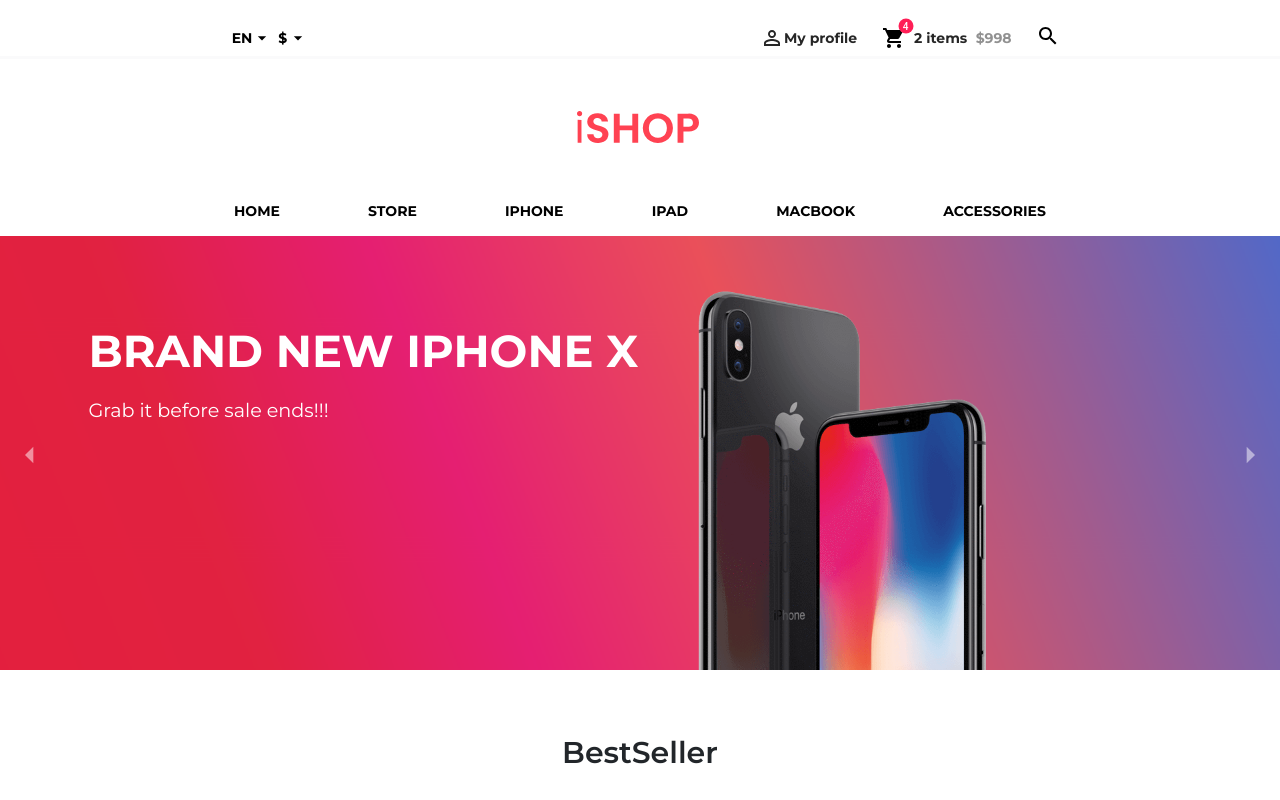
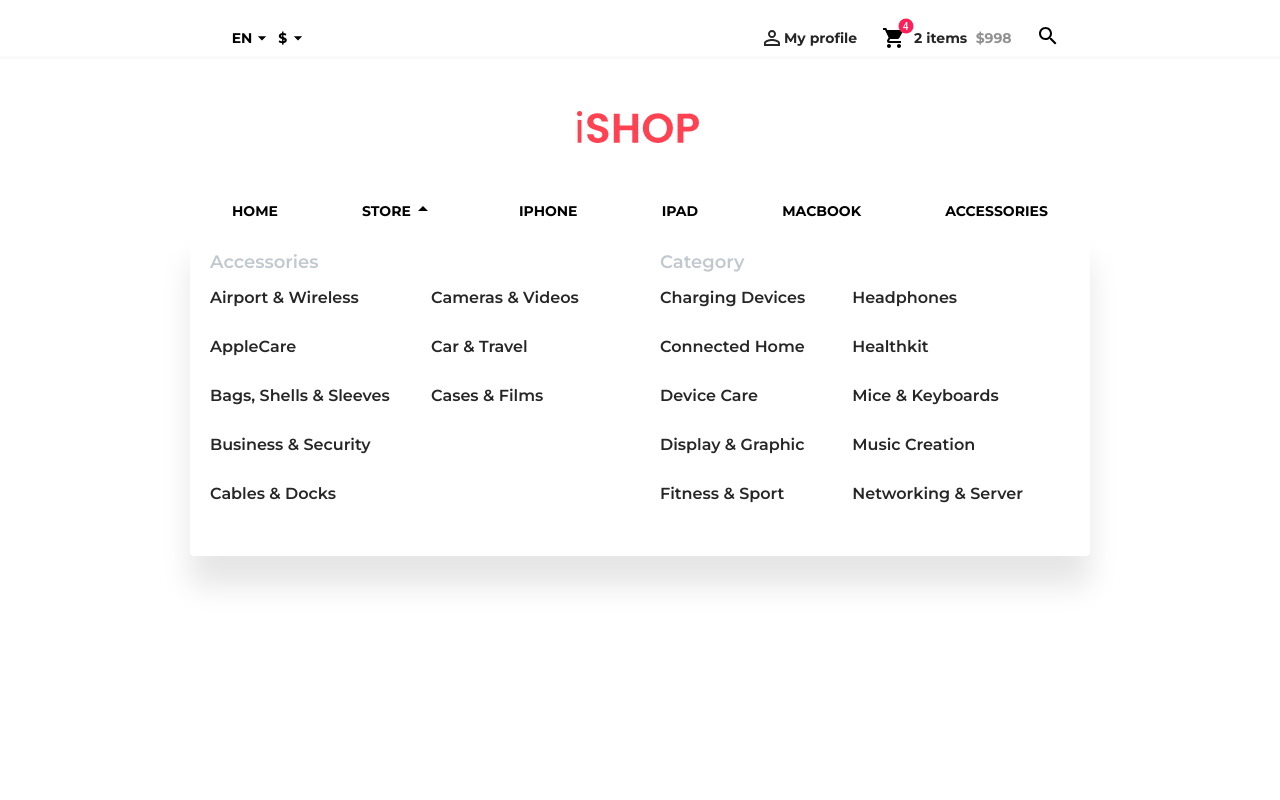
Before and after one commit to Thaarik/E-Commerce-App, a React (Create React App) app in the folder e-commerce-app/: page / in a window 1280 px wide. Both pictures are taken after a click on the element "STORE". Shown: the top 800 px of the page. Built offline with nearby package versions, Linux system fonts and the light colour scheme.

Commit message:
Dropdown function

```diff
--- a/e-commerce-app/package.json
+++ b/e-commerce-app/package.json
@@ -16,6 +16,7 @@
     "react": "^17.0.2",
     "react-dom": "^17.0.2",
     "react-elastic-carousel": "^0.11.5",
+    "react-router-dom": "^5.2.0",
     "react-scripts": "4.0.3",
     "styled-components": "^5.3.1",
     "web-vitals": "^1.1.2"
--- a/e-commerce-app/src/Api/ApiData.js
+++ b/e-commerce-app/src/Api/ApiData.js
@@ -19,6 +19,100 @@
 import Netatmo from "./../Images/Web/Netatmo_rain.svg";
 import beats from "./../Images/Web/beats_solo_2.svg";
 
+export const dropdown = [
+  {
+    id: 1,
+    type: "accessories",
+    product: "Airport & Wireless",
+  },
+  {
+    id: 2,
+    type: "accessories",
+    product: "AppleCare",
+  },
+  {
+    id: 3,
+    type: "accessories",
+    product: "Bags, Shells & Sleeves",
+  },
+  {
+    id: 4,
+    type: "accessories",
+    product: "Business & Security",
+  },
+  {
+    id: 5,
+    type: "accessories",
+    product: "Cables & Docks",
+  },
+  {
+    id: 6,
+    type: "accessories",
+    product: "Cameras & Videos",
+  },
+  {
+    id: 7,
+    type: "accessories",
+    product: "Car & Travel",
+  },
+  {
+    id: 8,
+    type: "accessories",
+    product: "Cases & Films",
+  },
+
+  {
+    id: 9,
+    type: "category",
+    product: "Charging Devices",
+  },
+  {
+    id: 10,
+    type: "category",
+    product: "Connected Home",
+  },
+
+  {
+    id: 11,
+    type: "category",
+    product: "Device Care",
+  },
+  {
+    id: 12,
+    type: "category",
+    product: "Display & Graphic",
+  },
+  {
+    id: 13,
+    type: "category",
+    product: "Fitness & Sport",
+  },
+  {
+    id: 14,
+    type: "category",
+    product: "Headphones",
+  },
+  {
+    id: 15,
+    type: "category",
+    product: "Healthkit",
+  },
+  {
+    id: 16,
+    type: "category",
+    product: "Mice & Keyboards",
+  },
+  {
+    id: 17,
+    type: "category",
+    product: "Music Creation",
+  },
+  {
+    id: 18,
+    type: "category",
+    product: "Networking & Server",
+  },
+];
 export const features = [
   {
     id: 1,
@@ -87,7 +181,7 @@
     discountPrice: "499",
     rating: 4,
     bestSeller: true,
-    featured:false,
+    featured: false,
     img: Macbook1,
   },
   {
@@ -98,7 +192,7 @@
     discountPrice: "499",
     rating: 4,
     bestSeller: true,
-    featured:false,
+    featured: false,
     img: Macbook1,
   },
   {
@@ -109,7 +203,7 @@
     discountPrice: "499",
     rating: 4,
     bestSeller: true,
-    featured:false,
+    featured: false,
     img: Macbook1,
   },
   {
@@ -120,7 +214,7 @@
     discountPrice: "499",
     rating: 4,
     bestSeller: true,
-    featured:false,
+    featured: false,
     img: iPhone8,
   },
   {
@@ -130,7 +224,7 @@
     originalPrice: "599",
     discountPrice: "499",
     bestSeller: true,
-    featured:false,
+    featured: false,
     img: iPhone11,
   },
   {
@@ -140,7 +234,7 @@
     originalPrice: "599",
     discountPrice: "499",
     bestSeller: true,
-    featured:false,
+    featured: false,
     img: iPad,
   },
   {
@@ -150,7 +244,7 @@
     originalPrice: "599",
     discountPrice: "499",
     bestSeller: true,
-    featured:false,
+    featured: false,
     img: iWatch,
   },
   {
@@ -160,7 +254,7 @@
     originalPrice: "599",
     discountPrice: "499",
     bestSeller: true,
-    featured:false,
+    featured: false,
     img: iPod,
   },
   {
@@ -170,58 +264,57 @@
     originalPrice: "599",
     discountPrice: "499",
     bestSeller: true,
-    featured:true,
+    featured: true,
     img: airpods,
   },
   {
-    id: 11,
+    id: 10,
     productName: "Apple iPod",
     category: "Accessories",
     originalPrice: "599",
     discountPrice: "499",
     bestSeller: true,
-    featured:true,
+    featured: true,
     img: AirpodMax,
   },
   {
-    id: 12,
+    id: 11,
     productName: "H-Squared tvTray",
     category: "Accessories",
     originalPrice: "599",
     discountPrice: "499",
     bestSeller: true,
-    featured:true,
+    featured: true,
     img: Hsquared,
   },
   {
-    id: 13,
+    id: 12,
     productName: "Netatmo Rain Gauge",
     category: "Accessories",
     originalPrice: "599",
     discountPrice: "499",
     bestSeller: true,
-    featured:true,
+    featured: true,
     img: Netatmo,
   },
   {
-    id: 14,
+    id: 13,
     productName: "Beats Solo 2 On Ear Headphones - Black",
     category: "Accessories",
     originalPrice: "599",
     discountPrice: "499",
-    bestSeller: true,
-    featured:true,
+    bestSeller: false,
+    featured: true,
     img: beats,
   },
   {
-    id: 15,
+    id: 14,
     productName: "Apple iPod",
     category: "Accessories",
     originalPrice: "599",
     discountPrice: "499",
-    bestSeller: true,
-    featured:true,
+    bestSeller: false,
+    featured: true,
     img: AirpodMax,
   },
-
 ];
--- a/e-commerce-app/src/App.js
+++ b/e-commerce-app/src/App.js
@@ -1,5 +1,6 @@
 import "./App.css";
-import Home from "./Pages/Home.jsx"
+// import Home from "./Pages/Home.jsx"
+import ProductPage from "./Pages/ProductPage.jsx"
 import styled from "styled-components";
 
 
@@ -13,7 +14,8 @@
   return (
     <>
       <Container>
-        <Home />
+        {/* <Home /> */}
+        <ProductPage/>
       </Container>
     </>
   );
--- /dev/null
+++ b/e-commerce-app/src/Components/Navbar/DropdownStore.jsx
@@ -0,0 +1,92 @@
+import React from "react";
+import styled from "styled-components";
+import { dropdown } from "./../../Api/ApiData.js";
+const Container = styled.div`
+  height: 100%;
+  width: 100%;
+  margin: auto;
+  display: flex;
+`;
+const Title = styled.p`
+  width: 100%;
+  font-size: 18px;
+  font-weight: 600;
+  color: #c1c8ce;
+`;
+
+const Accessories = styled.div`
+  /* max-width:314px;
+width:100%;
+height:247px;
+padding:40px; */
+  padding: 20px;
+  display: flex;
+  flex-direction: column;
+  flex: 1;
+`;
+const Category = styled.div`
+  padding: 20px;
+  display: flex;
+  flex-direction: column;
+  flex: 1;
+`;
+const AccessoriesContainer = styled.div`
+  width: 100%;
+  min-height: 200px;
+  display: flex;
+  flex-direction: column;
+  flex-wrap: wrap;
+  align-items: flex-start;
+`;
+const CategoryContainer = styled.div`
+  width: 100%;
+  min-height: 200px;
+  display: flex;
+  flex-direction: column;
+  flex-wrap: wrap;
+  align-items: flex-start;
+`;
+const Product = styled.div`
+  color: #262626;
+  font-weight: 600;
+  padding: 10px 0;
+  margin: 5px 0;
+  cursor: pointer;
+  transition: all 0.5s ease-in;
+  &:hover {
+    color: #2e90e5;
+  }
+`;
+function DropdownStore() {
+  return (
+    <>
+      <Container>
+        <Accessories>
+          <Title>Accessories</Title>
+          <AccessoriesContainer>
+            {dropdown.map(
+              (dp) =>
+                dp.type === "accessories" && (
+                  <Product key={dp.id}>{dp.product}</Product>
+                )
+            )}
+          </AccessoriesContainer>
+        </Accessories>
+        <Category>
+        <Title>Category</Title>
+          <CategoryContainer>
+
+            {dropdown.map(
+            (dp) =>
+              dp.type === "category" && (
+                <Product key={dp.id}>{dp.product}</Product>
+              )
+          )}
+          </CategoryContainer>
+        </Category>
+      </Container>
+    </>
+  );
+}
+
+export default DropdownStore;
--- a/e-commerce-app/src/Components/Navbar/Navbar.jsx
+++ b/e-commerce-app/src/Components/Navbar/Navbar.jsx
@@ -9,6 +9,7 @@
 import Badge from "@mui/material/Badge";
 import SearchIcon from "@mui/icons-material/Search";
 import NavbarMenu from "./NavbarMenu";
+
 
 const Container = style.div`
 margin-top:20px;
--- a/e-commerce-app/src/Components/Navbar/NavbarMenu.jsx
+++ b/e-commerce-app/src/Components/Navbar/NavbarMenu.jsx
@@ -1,5 +1,8 @@
-import React from "react";
+import React, { useState } from "react";
 import styled from "styled-components";
+import ArrowDropDownIcon from "@mui/icons-material/ArrowDropDown";
+import ArrowDropUpIcon from "@mui/icons-material/ArrowDropUp";
+import DropdownStore from "./DropdownStore";
 
 const MenuContainer = styled.div`
   margin: 0 auto;
@@ -8,26 +11,54 @@
   max-width: 900px;
   justify-content: space-around;
   align-items: center;
+  position: relative;
 `;
 
 const Menu = styled.div`
+  display: flex;
+  align-items: center;
   padding: 10px;
   font-size: 14px;
   font-weight: 800;
   cursor: pointer;
   &:hover,
-  &:focus {
+  &:focus,
+  &:active {
     color: #2e90e5;
-    font-size: 14.5px;
     transition: all 0.5s ease-in-out;
   }
 `;
+const Dropdown = styled.div`
+  background: #ffffff 0% 0% no-repeat padding-box;
+  box-shadow: 0px 30px 30px #0000001a;
+  border-radius: 0px 0px 4px 4px;
+  z-index: 9;
+  max-width: 1029px;
+  width: 100%;
+  height: 325px;
+  position: absolute;
+  top: 150%;
+  right: 0;
+`;
 function NavbarMenu() {
+  const [storeActive, setStoreActive] = useState(false);
+
   return (
     <>
       <MenuContainer>
         <Menu>HOME</Menu>
-        <Menu>STORE</Menu>
+        <Menu onClick={(e) => setStoreActive(!storeActive)}>
+          STORE{" "}
+          <span>
+            {storeActive ? <ArrowDropUpIcon /> : <ArrowDropDownIcon />}
+          </span>
+        </Menu>
+        {storeActive && (
+          <Dropdown>
+            <DropdownStore />
+          </Dropdown>
+        )}
+
         <Menu>IPHONE</Menu>
         <Menu>IPAD</Menu>
         <Menu>MACBOOK</Menu>
--- /dev/null
+++ b/e-commerce-app/src/Components/ProductPageOptions/ProductPageOptions.jsx
@@ -0,0 +1,11 @@
+import React from 'react'
+
+function ProductPageOptions() {
+    return (
+        <>
+
+        </>
+    )
+}
+
+export default ProductPageOptions
--- a/e-commerce-app/src/Pages/ProductPage.jsx
+++ b/e-commerce-app/src/Pages/ProductPage.jsx
@@ -0,0 +1,17 @@
+import React from 'react'
+import styled from 'styled-components'
+import Header from './../Components/Navbar/Navbar'
+import ProductPageOptions from '../Components/ProductPageOptions/ProductPageOptions';
+const ProductContainer = styled.div``;
+function ProductPage() {
+    return (
+        <>
+            <Header />
+            <ProductContainer>
+                <ProductPageOptions/>
+            </ProductContainer>
+        </>
+    )
+}
+
+export default ProductPage
```
Also changed, not shown: e-commerce-app/src/Components/BestSeller/BestSeller.jsx (+10 -122 lines), e-commerce-app/src/Components/Products/Products.jsx (added, +126 -0 lines), 1 other file (tests, documents, lock files or other folders).
